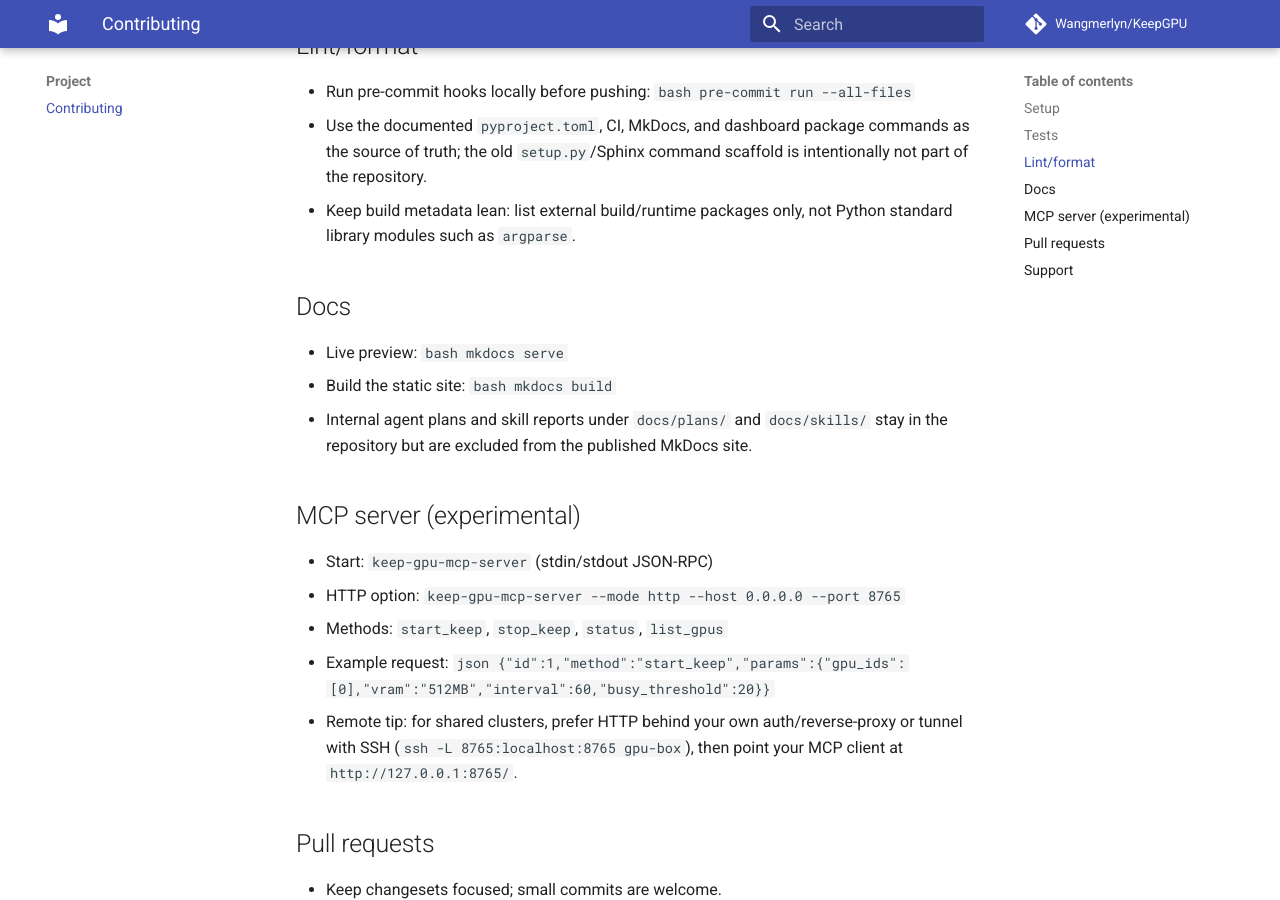
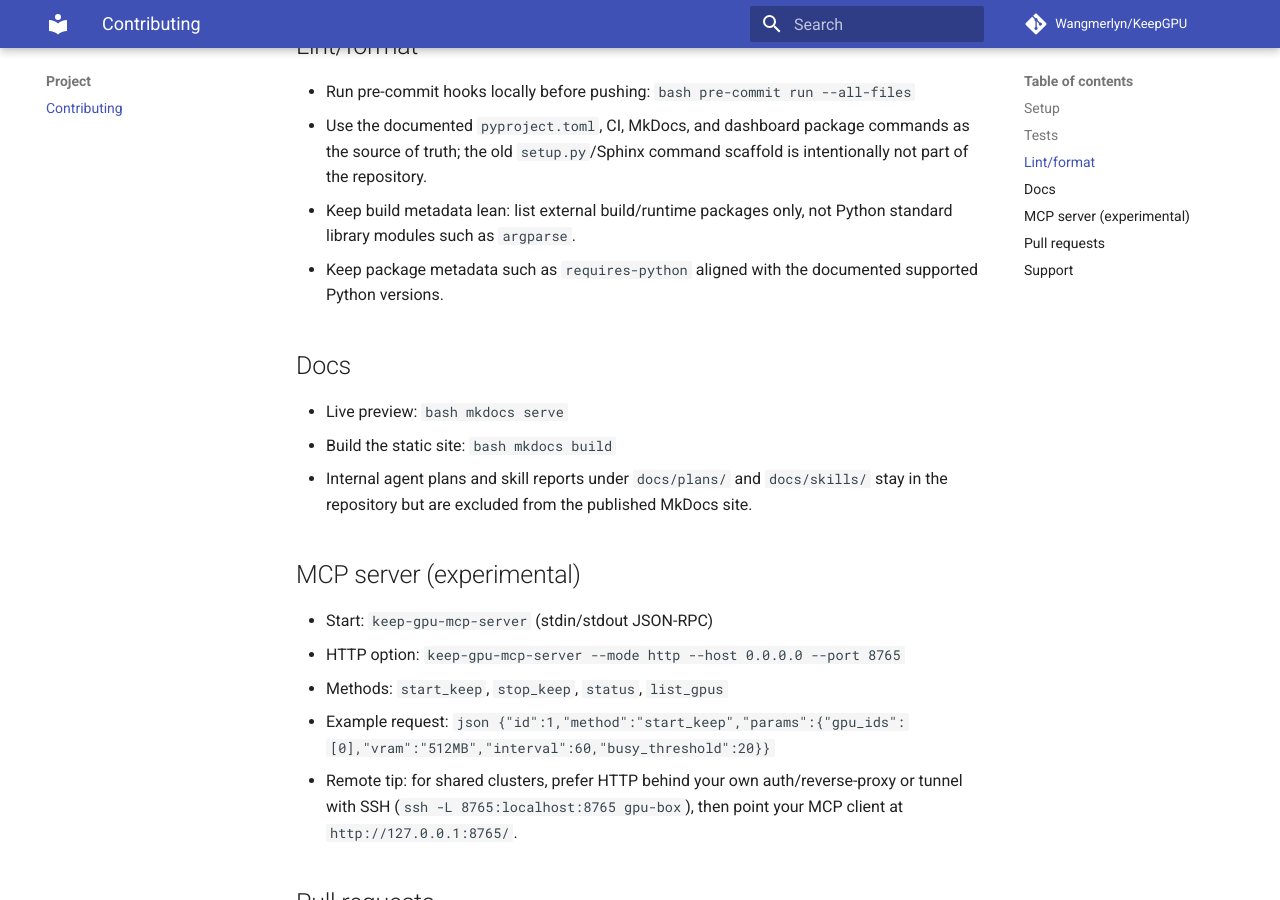
Before and after one commit to Wangmerlyn/KeepGPU, an MkDocs documentation site: the page built from docs/contributing.md, in a window 1280 px wide and 900 px high, scrolled down 794 px. Built offline with MkDocs 1.6.1 and Material for MkDocs 9.7.7, drawn with Linux system fonts in a browser that asks for light colours; comment, search, counter and statistics services are not loaded.

Commit message:
fix(build): declare python support metadata
Add requires-python >=3.8 to package metadata so built wheels advertise the documented Python support floor. Add concise contributor guidance to keep that metadata aligned with docs and tooling.

```diff
--- a/docs/contributing.md
+++ b/docs/contributing.md
@@ -43,6 +43,8 @@
   intentionally not part of the repository.
 - Keep build metadata lean: list external build/runtime packages only, not
   Python standard library modules such as `argparse`.
+- Keep package metadata such as `requires-python` aligned with the documented
+  supported Python versions.
 
 ## Docs
 
--- a/pyproject.toml
+++ b/pyproject.toml
@@ -9,6 +9,7 @@
 dynamic = ["version"]  # Let setuptools read the version dynamically
 description = "Keep GPU is a simple CLI app that keeps your GPUs running"
 readme = {file = "README.md", content-type = "text/markdown"}
+requires-python = ">=3.8"
 
 authors = [
   {name = "Siyuan Wang", email = "sywang0227@gmail.com"},
```
Also changed, not shown: AGENTS.md (+2 -0 lines).
